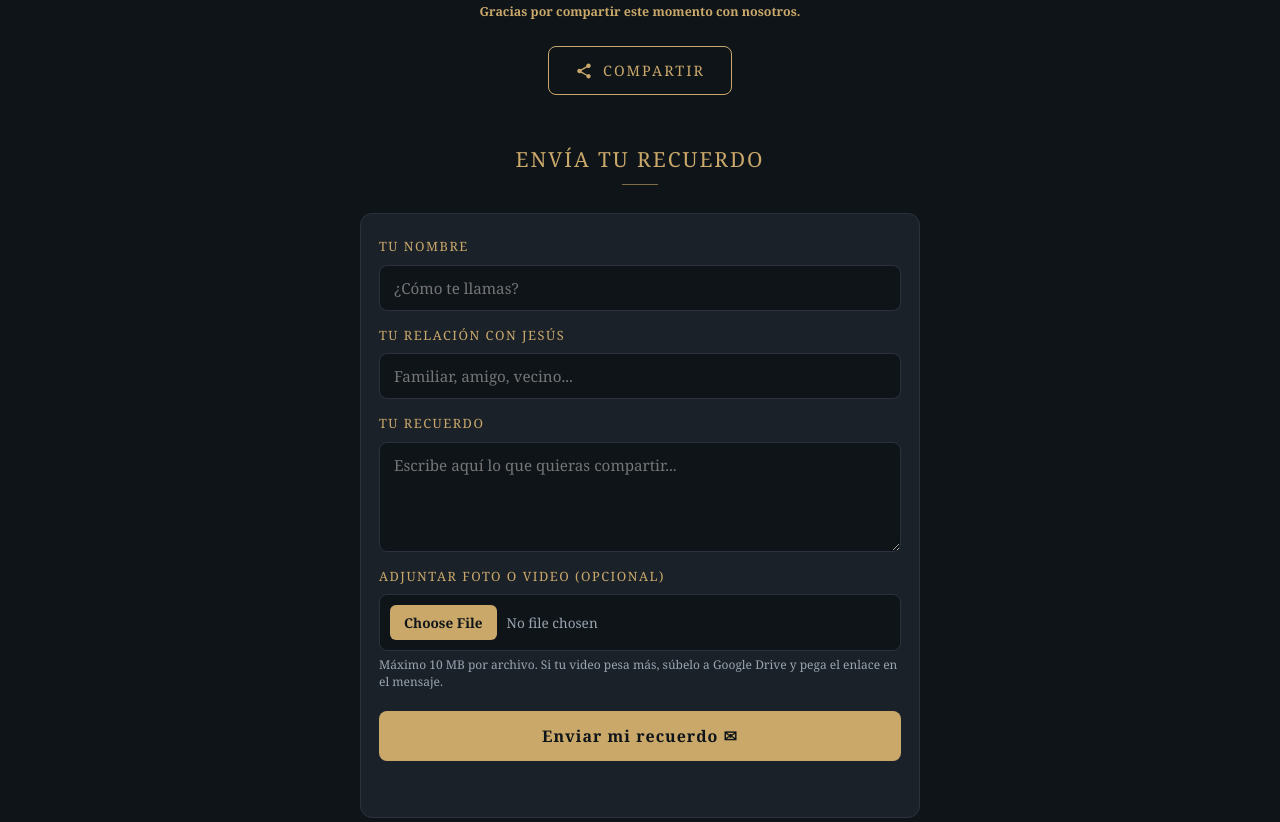
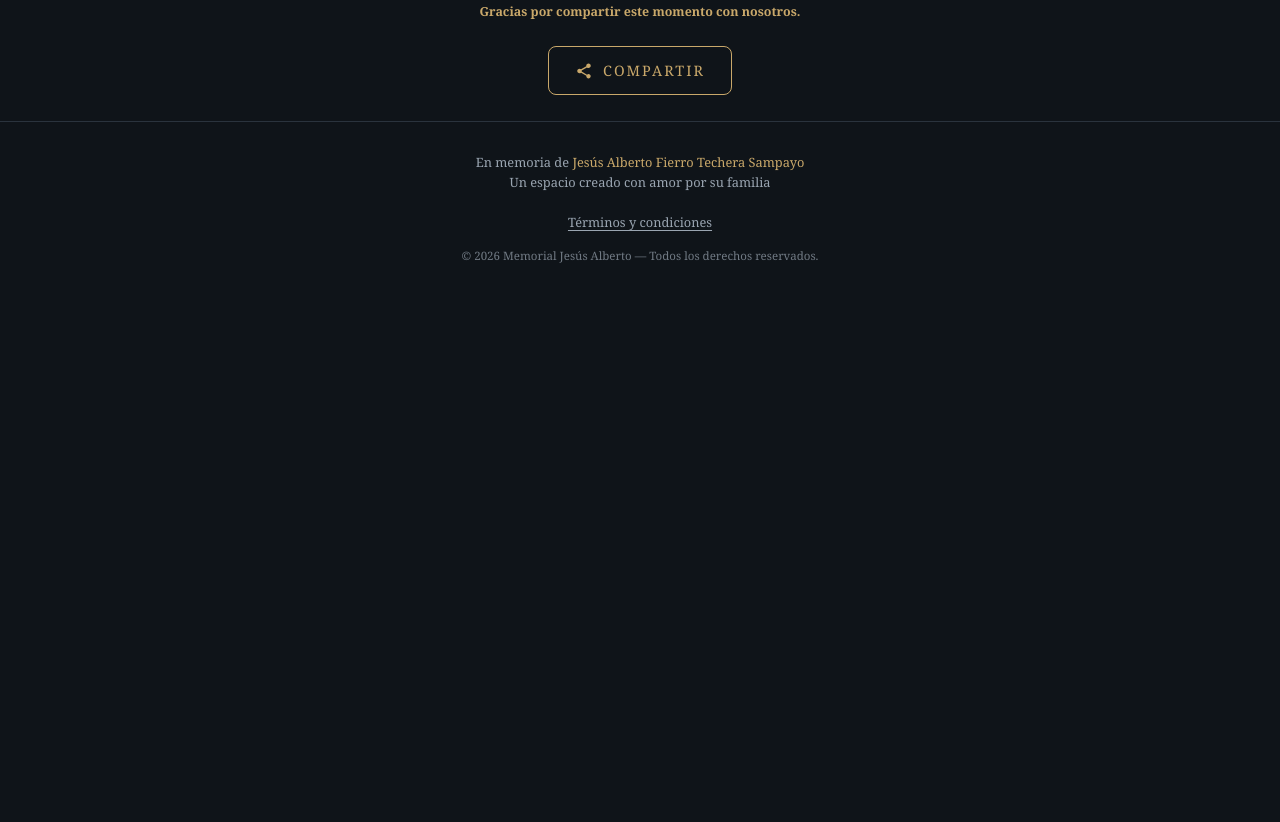
Before and after one commit to martinsampayo09-uy2/jesusfierro, a plain HTML site: page index.html in a window 1280 px wide. Shown: the part 3069-3891 px from the top of the page. After the commit the page ends 3360 px from the top, so only its background shows below. Drawn offline with Linux system fonts and the light colour scheme.

Commit message:
Remove 'Enviar tu recuerdo' section from index.html
Removed the 'Enviar tu recuerdo' section and its associated form from the HTML.

```diff
--- a/index.html
+++ b/index.html
@@ -301,31 +301,7 @@ header .contenido{min-height:clamp(380px,66vh,620px);padding:60px 20px 55px;}
 <p class="aviso"><strong>Gracias por compartir este momento con nosotros.</strong></p>
 <div class="compartir-wrap">
 <button type="button" class="btn-compartir" onclick="abrirMenuCompartir()" aria-label="Compartir este memorial">
-<svg viewBox="0 0 24 24" aria-hidden="true"><path d="M18 16.08c-.76 0-1.44.3-1.96.77L8.91 12.7c.05-.23.09-.46.09-.7s-.04-.47-.09-.7l7.05-4.11c.54.5 1.25.81 2.04.81 1.66 0 3-1.34 3-3s-1.34-3-3-3-3 1.34-3 3c0 .24.04.47.09.7L8.04 9.81C7.5 9.31 6.79 9 6 9c-1.66 0-3 1.34-3 3s1.34 3 3 3c.79 0 1.5-.31 2.04-.81l7.12 4.16c-.05.21-.08.43-.08.65 0 1.61 1.31 2.92 2.92 2.92s2.92-1.31 2.92-2.92-1.31-2.92-2.92-2.92z"/></svg> Compartir</button></div></div>
-
-
-<section id="enviar">
-<h2>Envía tu recuerdo</h2>
-<div class="form-wrap">
-<form id="formRecuerdo" action="https://api.web3forms.com/submit" method="POST" enctype="multipart/form-data">
-<input type="hidden" name="access_key" value="9d5a45aa-efe7-47b2-8371-f1ba03d3a99c">
-<input type="hidden" name="subject" value="Nuevo recuerdo para Jesús Alberto">
-<input type="hidden" name="from_name" value="Memorial Jesús Alberto">
-<input type="hidden" name="redirect" value="https://jesusfierro.vercel.app/#enviar">
-<input type="checkbox" name="botcheck" style="display:none" tabindex="-1" autocomplete="off">
-<label for="nombre">Tu nombre</label>
-<input type="text" id="nombre" name="Nombre" placeholder="¿Cómo te llamas?" required>
-<label for="relacion">Tu relación con Jesús</label>
-<input type="text" id="relacion" name="Relación" placeholder="Familiar, amigo, vecino...">
-<label for="mensaje">Tu recuerdo</label>
-<textarea id="mensaje" name="Recuerdo" placeholder="Escribe aquí lo que quieras compartir..." required></textarea>
-<label for="archivo">Adjuntar foto o video (opcional)</label>
-<input type="file" id="archivo" name="attachment" accept="image/*,video/*">
-<p class="hint">Máximo 10 MB por archivo. Si tu video pesa más, súbelo a Google Drive y pega el enlace en el mensaje.</p>
-<button type="submit" id="btnEnviar">Enviar mi recuerdo ✉</button>
-<p id="estadoForm" style="text-align:center;font-size:.85rem;min-height:1.2em;margin-top:4px;"></p>
-</form></seccion></br>
-
+<svg viewBox="0 0 24 24" aria-hidden="true"><path d="M18 16.08c-.76 0-1.44.3-1.96.77L8.91 12.7c.05-.23.09-.46.09-.7s-.04-.47-.09-.7l7.05-4.11c.54.5 1.25.81 2.04.81 1.66 0 3-1.34 3-3s-1.34-3-3-3-3 1.34-3 3c0 .24.04.47.09.7L8.04 9.81C7.5 9.31 6.79 9 6 9c-1.66 0-3 1.34-3 3s1.34 3 3 3c.79 0 1.5-.31 2.04-.81l7.12 4.16c-.05.21-.08.43-.08.65 0 1.61 1.31 2.92 2.92 2.92s2.92-1.31 2.92-2.92-1.31-2.92-2.92-2.92z"/></svg> Compartir</button></div></div></br>
 
 <footer>
 <p>En memoria de <strong>Jesús Alberto Fierro Techera Sampayo</strong></p>
```
